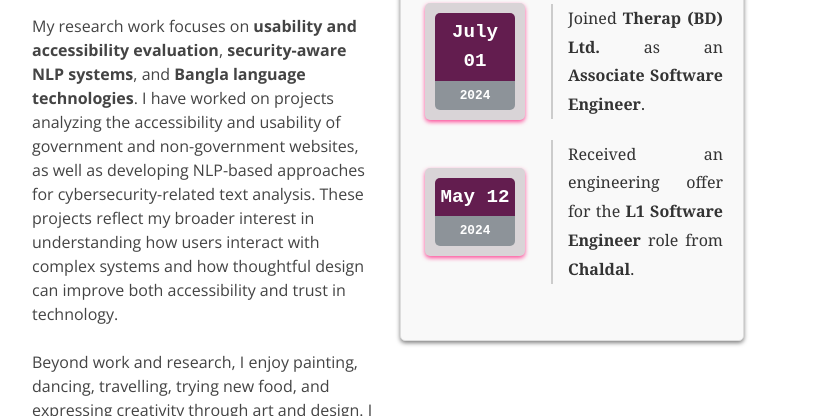
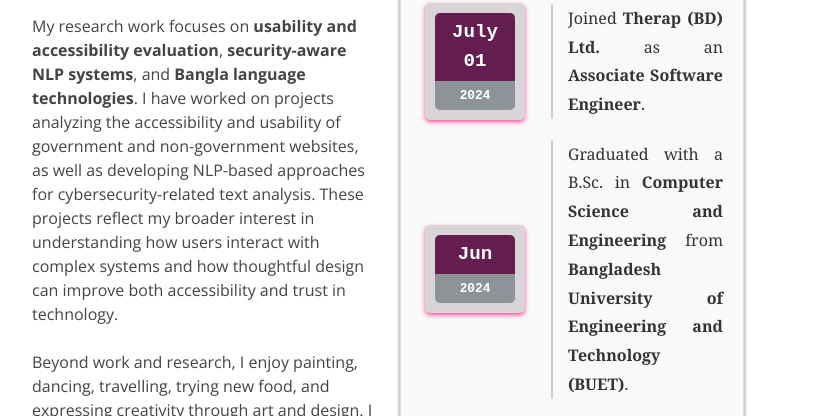
Before and after one commit to Era206/era206.github.io, a website: page index.html in a window 1280 px wide. Shown: the part 1700-2116 px from the top of the page, 454-1280 px from the left. Drawn offline with nearby package versions, Linux system fonts and the light colour scheme.

Commit message:
Update index.html

```diff
--- a/index.html
+++ b/index.html
@@ -168,6 +168,13 @@
                         <span class="news-date" data-month="July 01" data-year="2024"></span>
                         <span class="news-description">
                           Joined <b>Therap (BD) Ltd.</b> as an <b>Associate Software Engineer</b>.
+                        </span>
+                      </li>
+
+                      <li>
+                        <span class="news-date" data-month="Jun" data-year="2024"></span>
+                        <span class="news-description">
+                          Graduated with a B.Sc. in <b>Computer Science and Engineering</b> from <b>Bangladesh University of Engineering and Technology (BUET)</b>.
                         </span>
                       </li>
 
```
